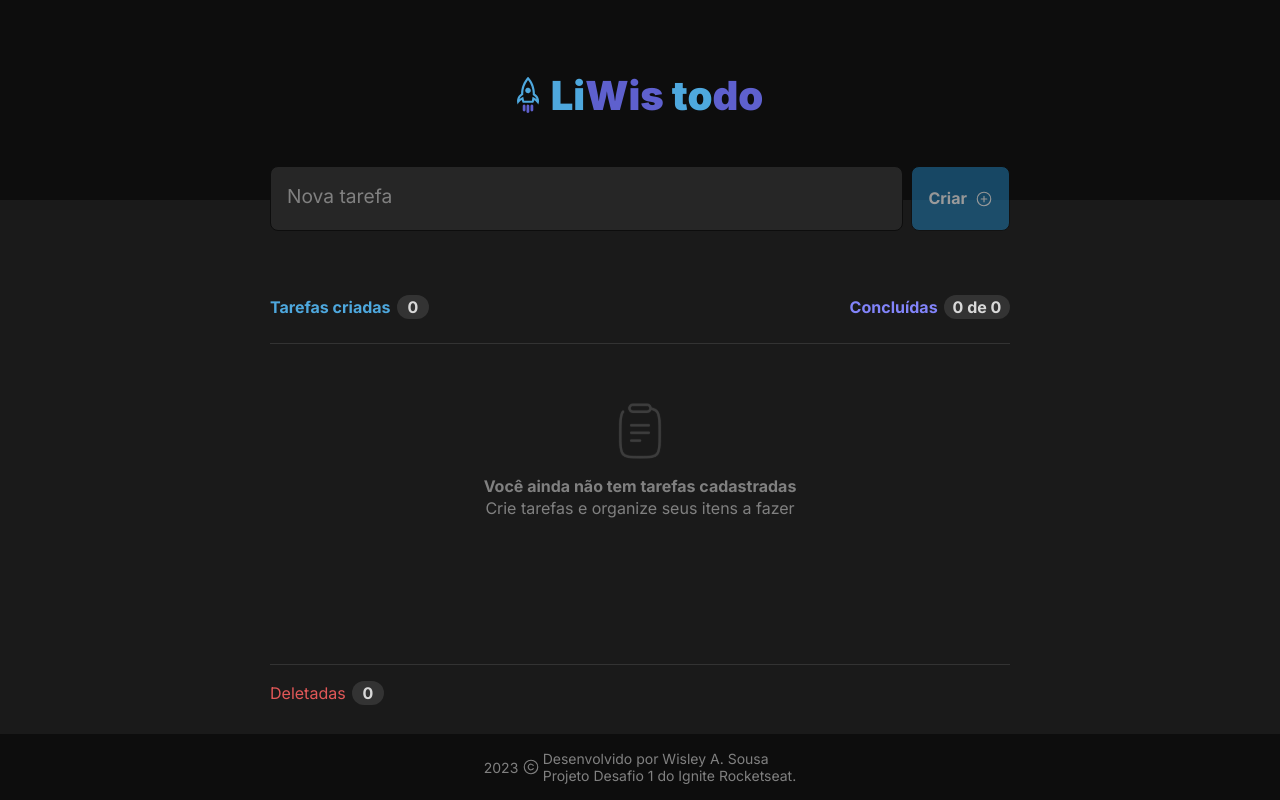
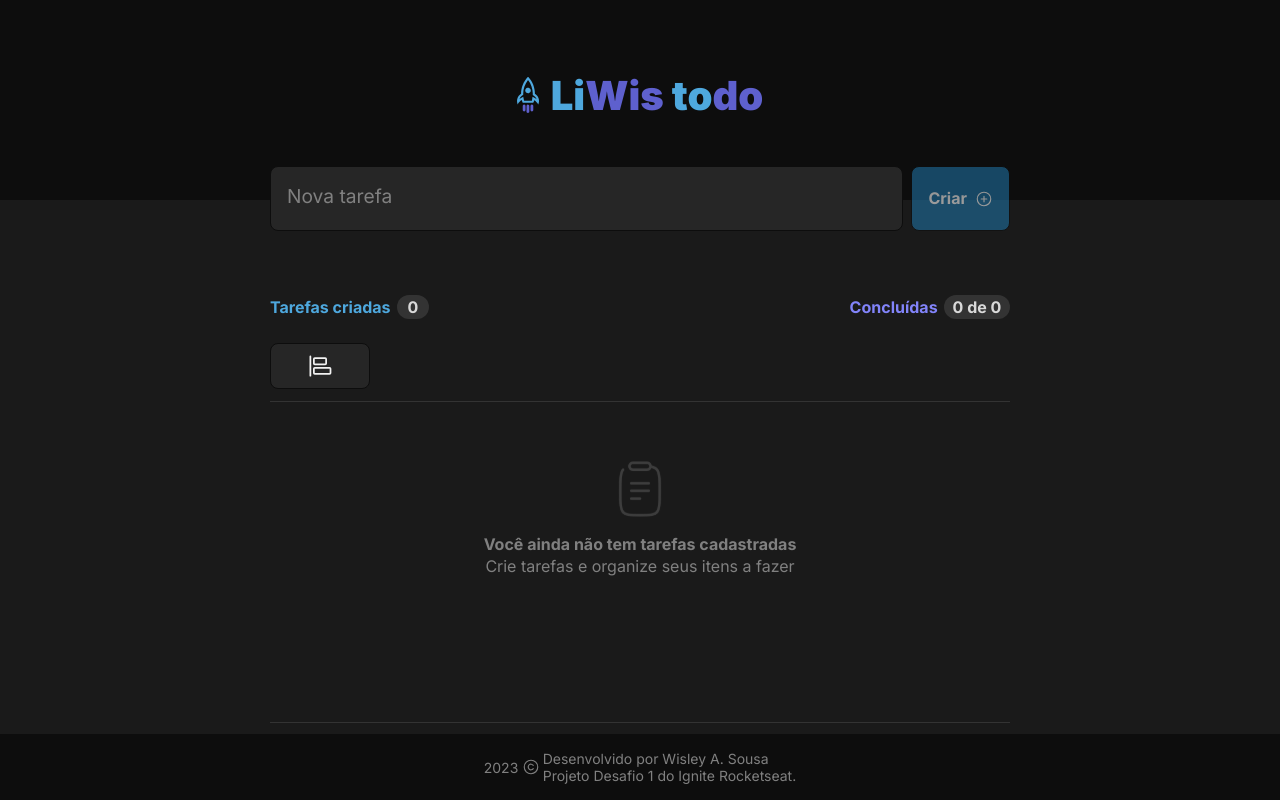
Before and after one commit to WisleyASousa/ignite-desafio-01, a React (Vite) app: page / in a window 1280 px wide. Shown: the top 800 px of the page. Built offline with nearby package versions, Linux system fonts and the light colour scheme.

Commit message:
add botao para organizar tarefas

```diff
--- a/src/components/Tasks.module.css
+++ b/src/components/Tasks.module.css
@@ -75,6 +75,27 @@
   white-space: nowrap;
 }
 
+.btnOrganize{
+  display: flex;
+  align-items: center;
+  justify-content: center;
+  padding: .5rem 0;
+  gap: .5rem;
+  width: 100px;
+  color: var(--gray-100);
+  background: var(--gray-500);
+  border-radius: 8px;
+  border: 1px solid var(--gray-700);
+  transition: all .2s ease-out;
+  cursor: pointer;
+}
+.btnOrganize:hover {
+  background: var(--gray-400);
+}
+.btnOrganize:focus {
+  outline: none;
+  box-shadow: none;
+}
 .boxTasks {
   border-top: 1px solid var(--gray-400);
   display: flex;
--- a/src/components/Tasks.tsx
+++ b/src/components/Tasks.tsx
@@ -3,7 +3,7 @@ import clipboard from '../assets/clipboard.svg'
 import { TasksList } from './TasksList';
 import { v4 as uuidv4 } from 'uuid';
 import { ChangeEvent, FormEvent, useState } from 'react';
-import { Exclude, PlusCircle } from '@phosphor-icons/react'
+import { AlignLeft, Exclude, PlusCircle } from '@phosphor-icons/react'
 
 
 interface TasksType {
@@ -15,6 +15,8 @@ interface TasksType {
 export function Tasks({ id, content, status }:TasksType) {
 
   const [tasks, setTasks] = useState<TasksType[]>([]);
+  const [trashTasks, setTrashTasks] = useState<TasksType[]>([]);
+  const [sortedListTasks, setSortedListTasks] = useState<TasksType[]>([]);
 
   const [tasksCreated, setTasksCreated] = useState(0);
 
@@ -24,7 +26,6 @@ export function Tasks({ id, content, status }:TasksType) {
 
   const [newTaskText, setNewTaskText] = useState('');
 
-  const [trashTasks, setTrashTasks] = useState<TasksType[]>([]);
 
 
   function handleCreateNewTask(event: FormEvent) {
@@ -71,6 +72,19 @@ export function Tasks({ id, content, status }:TasksType) {
     setTasksCompleted(completedTasks);
   }
 
+  function handleOrganizeTasks() {
+    const sortedList = tasks.sort((a, b) => {
+      if (a.status === b.status) {
+        return 0;
+      }
+      if (a.status && !b.status) {
+        return 1;
+      }
+      return -1;
+    });
+    setSortedListTasks(sortedList);
+  }
+
   const isNewTaskEmpty = newTaskText.length == 0;
 
   return (
@@ -106,8 +120,17 @@ export function Tasks({ id, content, status }:TasksType) {
               <p className={styles.tasksCompleted}>Concluídas</p>
               <span className={styles.spanCompleted}>{`${tasksCompleted} de ${tasks.length}`}</span>
             </div>
+          </div>
 
-          </div>
+          <button
+            title='Organizar'
+            className={styles.btnOrganize}
+            onClick={handleOrganizeTasks}
+          >
+            <AlignLeft size={28} />
+          </button>
+
+
           {tasks.length === 0 && (
             <div className={styles.boxTasks}>
               <img src={clipboard} alt='Icone de uma caderneta' />
@@ -133,6 +156,7 @@ export function Tasks({ id, content, status }:TasksType) {
               <p className={styles.tasksDeleted}>Deletadas</p>
               <span>{tasksDeleted}</span>
           </div>
+
           {trashTasks.map(task => {
             return (
               <TasksList
```
